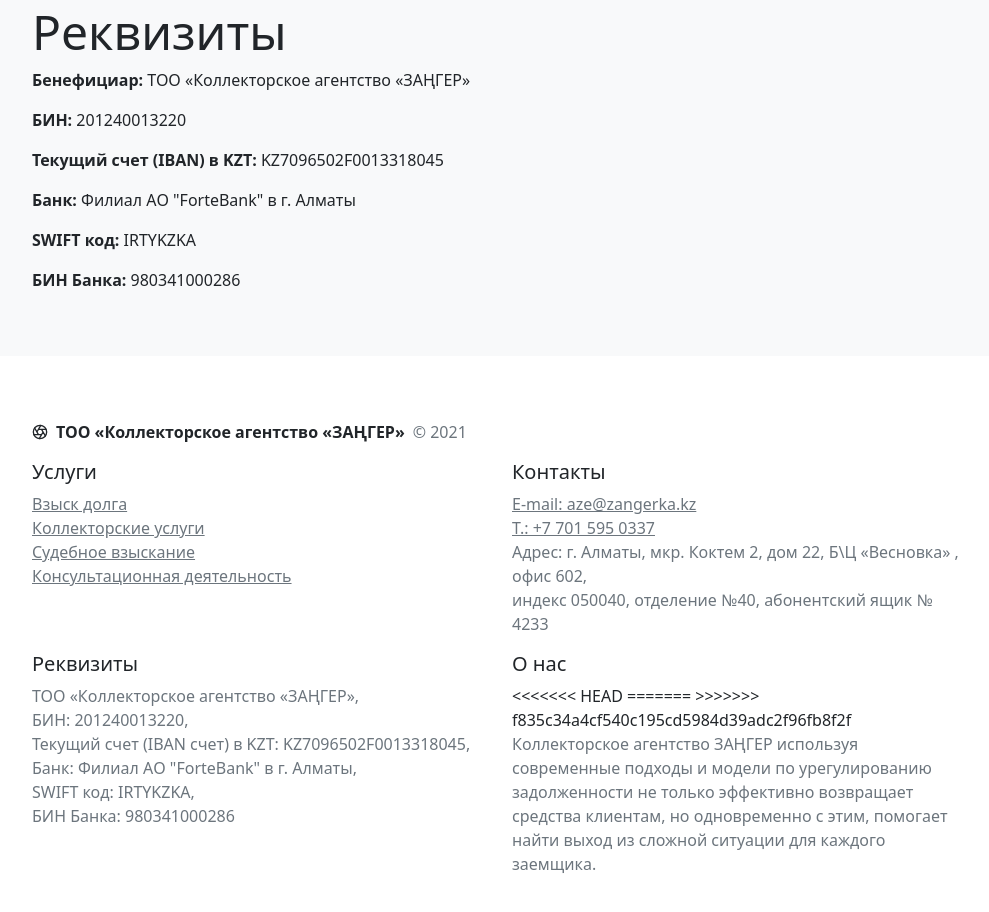
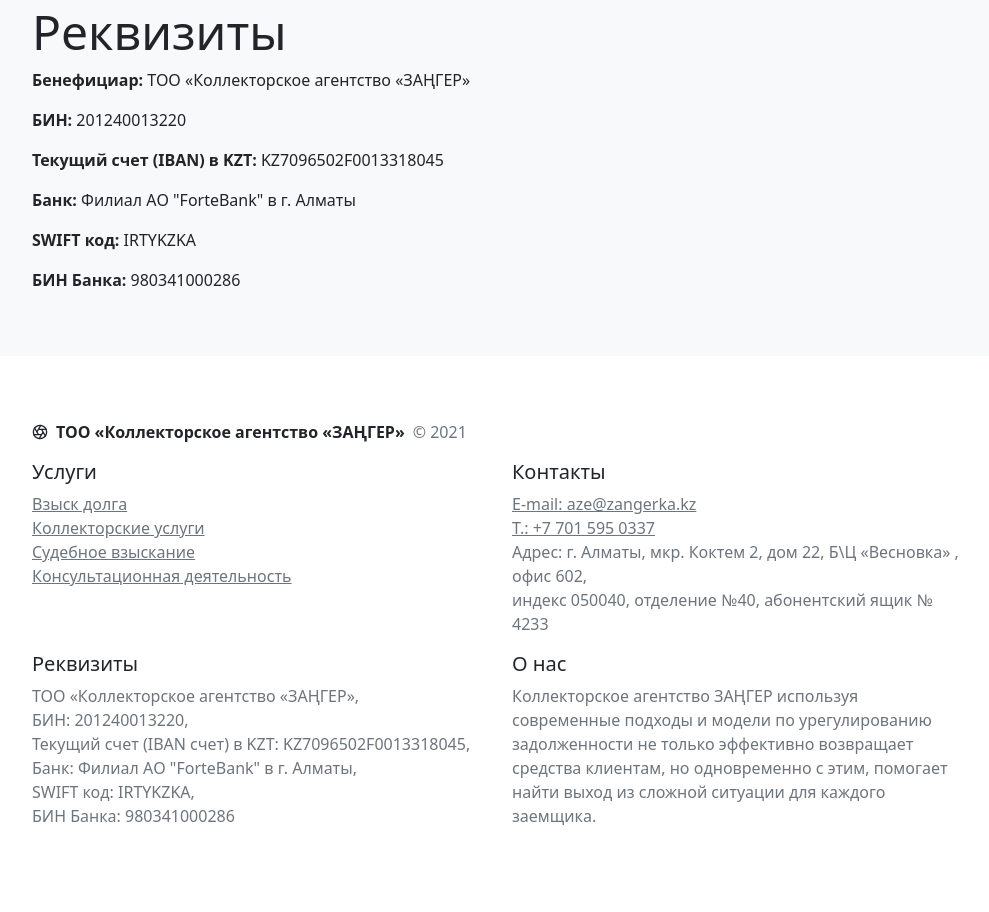
Before and after one commit to zangerka/zangerka.github.io, a plain HTML site: page index.html in a window 1280 px wide. Shown: the part 3252-4164 px from the top of the page, without its empty margins (140-1129 px from the left). Drawn offline with nearby package versions, Linux system fonts and the light colour scheme.

Commit message:
merdge error

```diff
--- a/index.html
+++ b/index.html
@@ -256,10 +256,6 @@
       <div class="col-6 col-md">
         <h5>О нас</h5>
         <ul class="list-unstyled text-small">
-<<<<<<< HEAD
-=======
-
->>>>>>> f835c34a4cf540c195cd5984d39adc2f96fb8f2f
           <li>
             <p class="link-secondary">
               Коллекторское агентство ЗАҢГЕР используя современные подходы и модели по урегулированию задолженности не
```
